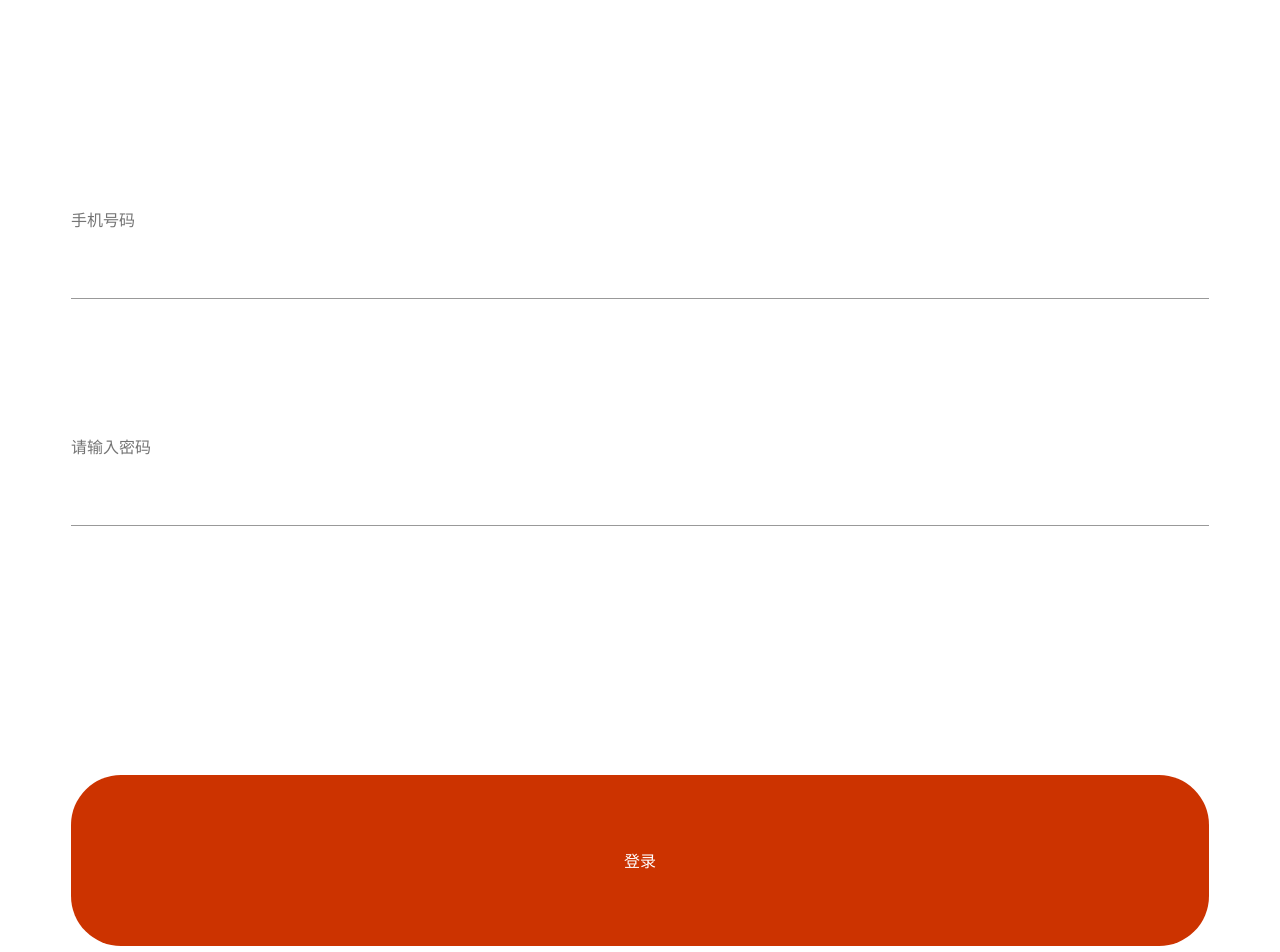
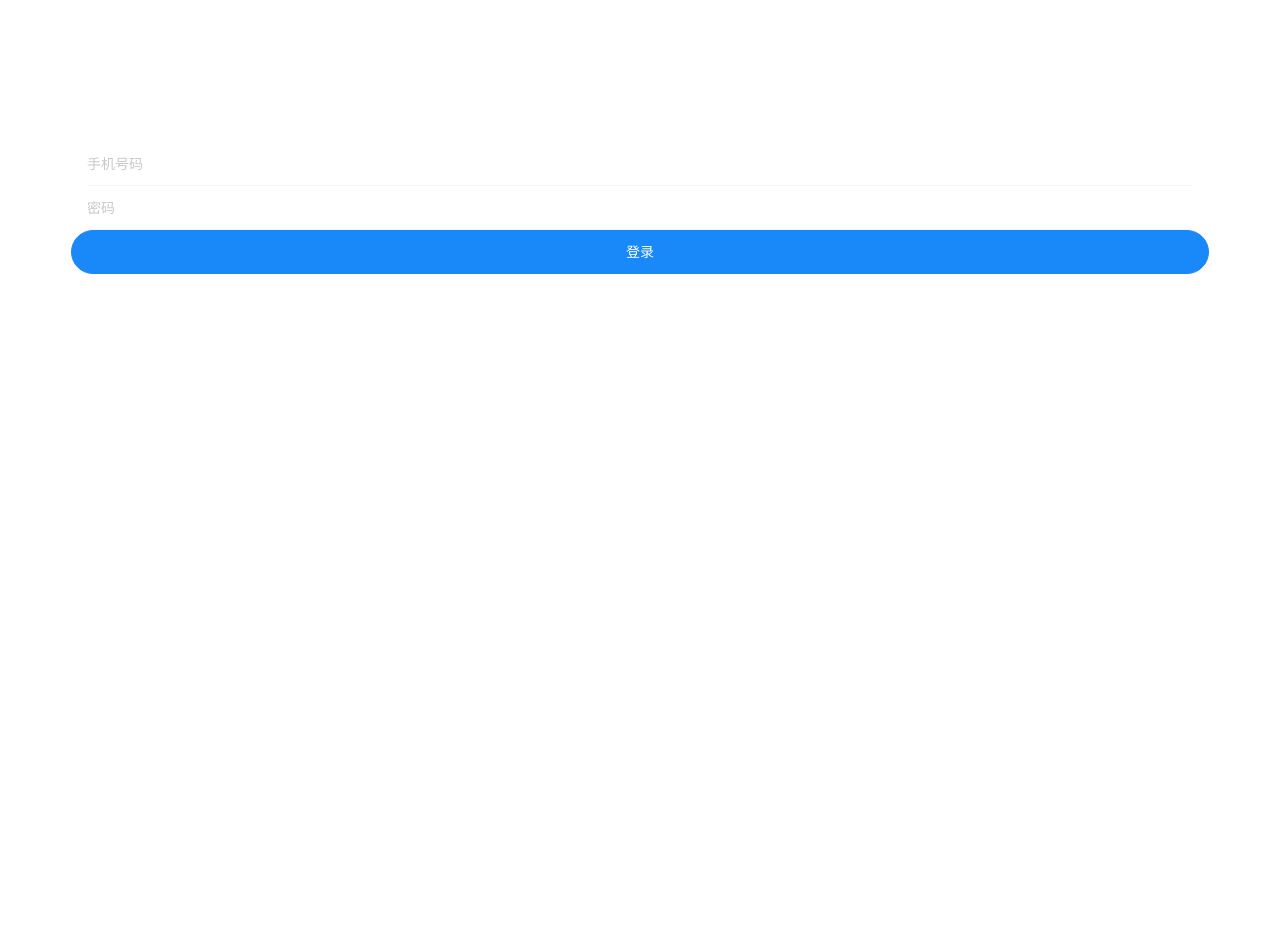
Before and after one commit to itcast-hsian/news-43, a Vue app: page /login in a window 1280 px wide. Shown: the top 952 px of the page. After the commit the page ends 800 px from the top, so only its background shows below. Built offline with nearby package versions, Linux system fonts and the light colour scheme; a small style sheet from the web is missing.

Commit message:
把vant的表单组件引入到登录页

```diff
--- a/src/views/Login.vue
+++ b/src/views/Login.vue
@@ -10,18 +10,33 @@
             <span class="iconfont iconnew"></span>
         </div>
 
-        <!-- 表单 -->
-        <div class="form">
-            <div class="form-item">
-                <input placeholder="手机号码" v-model="form.username">
+        <!-- 使用vant的表单 -->
+        <!-- van-form是表单的组件， @submit是表单按钮提交的事件 -->
+        <van-form @submit="onSubmit">
+            <!-- van-field是表单的字段 -->
+            <!-- rules是表单字段的规则，required表示这个输入框是必填 -->
+            <van-field
+                v-model="form.username"
+                name="手机号码"
+                placeholder="手机号码"
+                :rules="[{ required: true, message: '请填写手机号码' }]"
+            />
+            <!-- 密码输入框，和上面的属性是一样的 -->
+            <van-field
+                v-model="form.password"
+                type="password"
+                name="密码"
+                placeholder="密码"
+                :rules="[{ required: true, message: '请填写密码' }]"
+            />
+            <div>
+                <!-- 如果这个按钮是在van-form组件内部，
+                并且按钮的native-type="submit"，说明点击这个按钮就会触发submit事件 -->
+                <van-button round block type="info" native-type="submit">
+                    登录
+                </van-button>
             </div>
-            <div class="form-item">
-                <input type="password" placeholder="请输入密码" v-model="form.password">
-            </div>
-            <div class="form-item">
-                <button @click="handleClick">登录</button>
-            </div>
-        </div>
+        </van-form>
     </div>
 </template>
 
@@ -38,25 +53,31 @@ export default {
     },
     methods: {
         // 点击登录按钮的事件
-        handleClick(){
-            // 调用axios发起异步请求，类似$.ajax(类似不代表一样)
-            this.$axios({
-                // 接口地址
-                url: "http://127.0.0.1:3000/login",
-                // 声明请求的方法为post请求(一定要注册这个method没有s)
-                // 跟vue的methods属性毫无关系
-                method: "POST",
-                // 参数
-                data: this.form
-                // .then方法里面的函数就是成功的回调函数,axios没有succces
-            }).then(res => {
-                // 获取到返回的信息
-                const {message} = res.data;
-                // 使用vant的弹窗提示用，success表示成功的弹窗
-                this.$toast.success(message);
-            })
+        // handleClick(){
+        //     // 调用axios发起异步请求，类似$.ajax(类似不代表一样)
+        //     this.$axios({
+        //         // 接口地址
+        //         url: "http://127.0.0.1:3000/login",
+        //         // 声明请求的方法为post请求(一定要注册这个method没有s)
+        //         // 跟vue的methods属性毫无关系
+        //         method: "POST",
+        //         // 参数
+        //         data: this.form
+        //         // .then方法里面的函数就是成功的回调函数,axios没有succces
+        //     }).then(res => {
+        //         // 获取到返回的信息
+        //         const {message} = res.data;
+        //         // 使用vant的弹窗提示用，success表示成功的弹窗
+        //         this.$toast.success(message);
+        //     })
 
-        }
+        // },
+
+        // 提交表单时候触发的事件，该事件通过校验才会触发
+        // values是表单返回的值，这里的values我们用不上，数据可以在this.form里面拿
+        onSubmit(values) {
+            console.log('submit', this.form);
+        },
     }
 };
 </script>
```
